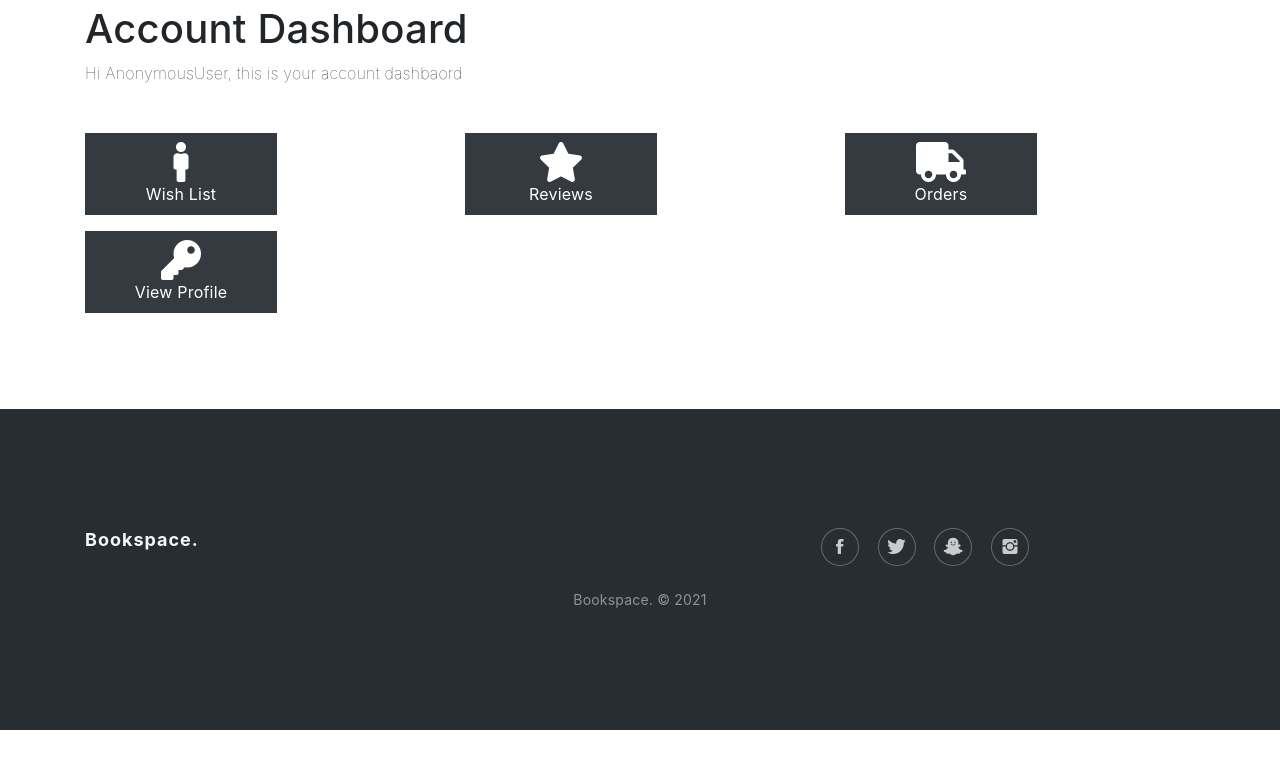
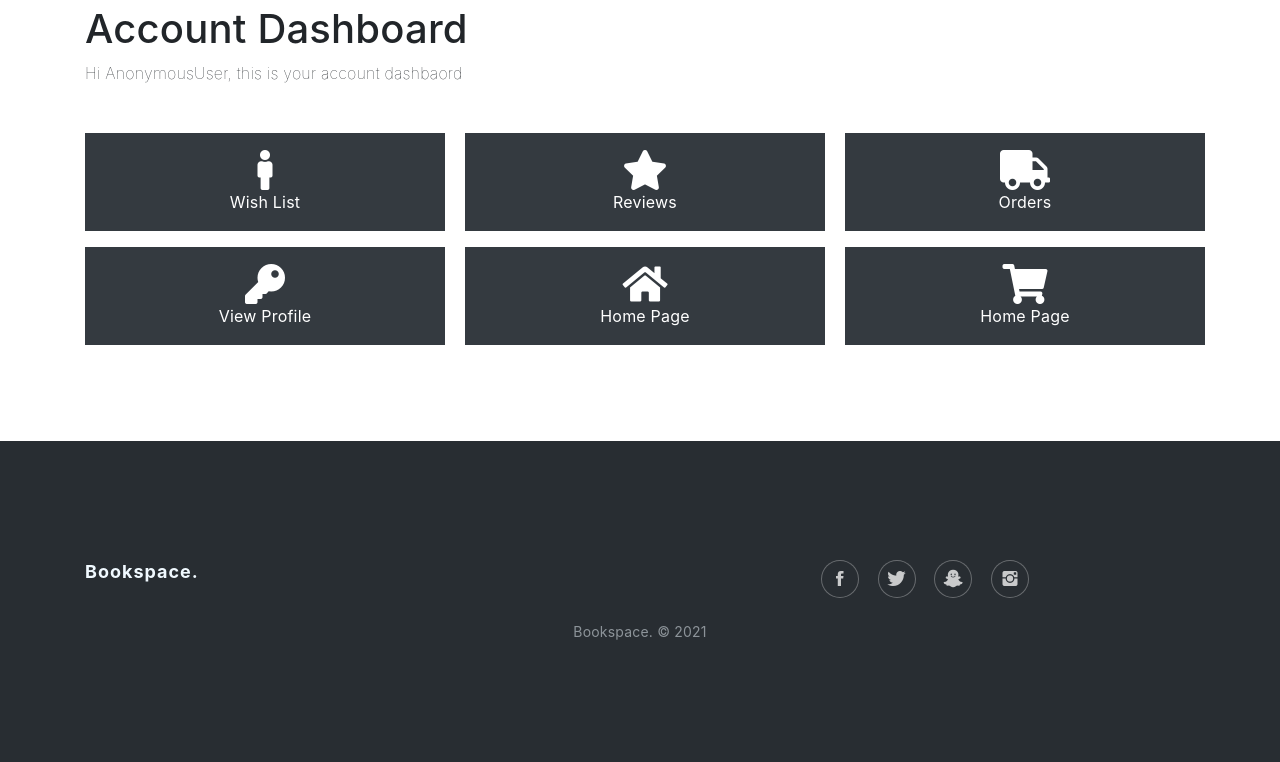
Before and after one commit to taiwo0007/Book-Store-Group-Project, a Django app: template store/accounts/templates/dashboard_profile.html in a window 1280 px wide. Shown: the part 225-987 px from the top of the page. Before the commit the page ends 955 px from the top, so only its background shows below. Run offline with Django 3.2, Linux system fonts and the light colour scheme; the template is opened without the code that fills it, so the values that code supplies are empty; some libraries are stand-ins or nearby versions; some web fonts are replaced.

Commit message:
user profile page additons

```diff
--- a/store/accounts/templates/dashboard_profile.html
+++ b/store/accounts/templates/dashboard_profile.html
@@ -23,17 +23,17 @@ Best Value - Bookspace.
     <div class="row mt-5">
         <div class="col-4">
 
-           <a href="{% url 'shop:wishList_books' %}" style="width: 15vw; " class="btn btn-dark   rounded-0 py-2">
+           <a href="{% url 'shop:wishList_books' %}" style="width: 360px; " class="btn btn-dark   rounded-0 py-3">
             <i style="font-size: 40px;" class="fas fa-male d-block "></i>Wish List</a>
 
 
         </div>
         <div class="col-4">
-            <a href="{% url 'shop:reviewList'%}" style="width: 15vw;" class="btn btn-dark    rounded-0 py-2">
+            <a href="{% url 'shop:reviewList'%}" style="width: 360px;" class="btn btn-dark    rounded-0 py-3">
                 <i style="font-size: 40px;" class="fas fa-star d-block"></i>Reviews</a>
         </div>
         <div class="col-4">
-            <a href="{% url 'order:order_history' %}" style="width: 15vw;" class="btn btn-dark   rounded-0 py-2">
+            <a href="{% url 'order:order_history' %}" style="width: 360px;;" class="btn btn-dark   rounded-0 py-3">
                 <i style="font-size: 40px;" class="fas fa-truck d-block"></i>Orders</a>
         </div>
 
@@ -42,8 +42,16 @@ Best Value - Bookspace.
 
 
         <div class="col-4">
-            <a href="{% url 'profile_view'%}" style="width: 15vw;" class="btn btn-dark   rounded-0 py-2">
+            <a href="{% url 'profile_view'%}" style="width: 360px;" class="btn btn-dark   rounded-0 py-3">
                 <i style="font-size: 40px;" class="fas fa-key d-block"></i>View Profile</a>
+        </div>
+        <div class="col-4">
+            <a href="{% url 'shop:allBookCat' %}" style="width: 360px;" class="btn btn-dark   rounded-0 py-3">
+                <i style="font-size: 40px;" class="fas fa-home d-block"></i>Home Page</a>
+        </div>
+        <div class="col-4">
+            <a href="{% url 'cart:cart_detail' %}" style="width: 360px;" class="btn btn-dark   rounded-0 py-3">
+                <i style="font-size: 40px;" class="fas fa-shopping-cart d-block"></i>Home Page</a>
         </div>
 
     </div>
```
